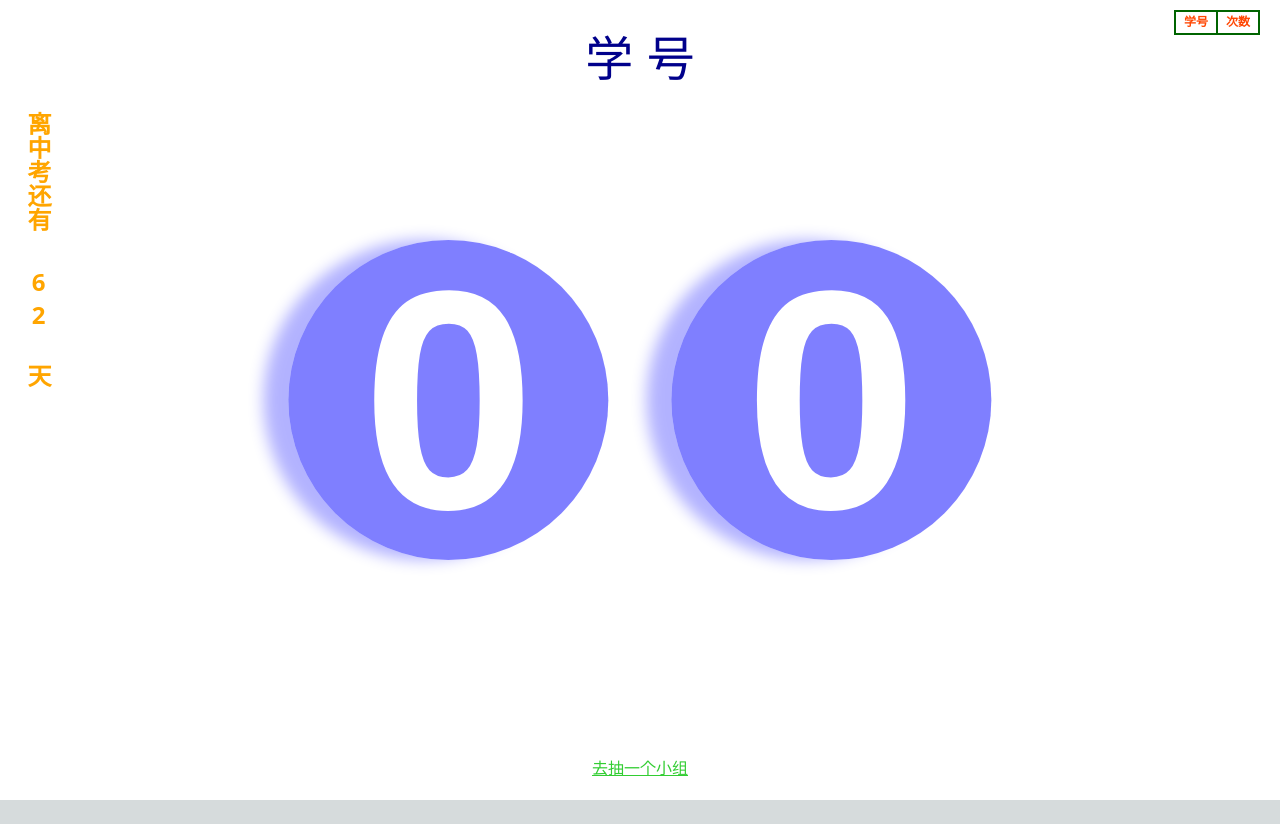
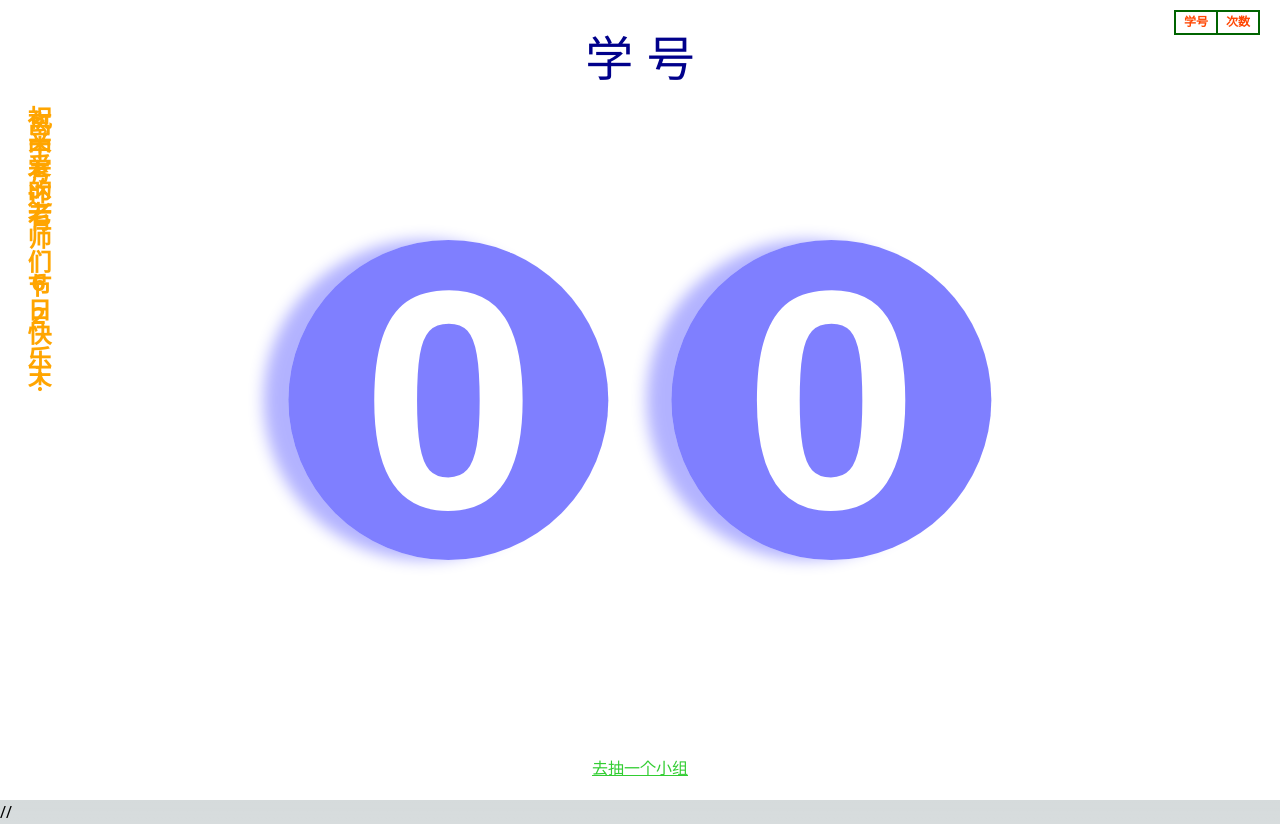
Before and after one commit to GaryFu/Lottery, a Next.js app: page / in a window 1280 px wide. Before the commit the page ends 800 px from the top, so only its background shows below. Built offline with nearby package versions, Linux system fonts and the light colour scheme.

Commit message:
Update index.js

```diff
--- a/src/pages/index.js
+++ b/src/pages/index.js
@@ -40,7 +40,8 @@ function Home() {
           去抽一个小组
         </span>
       </div>
-      <div className={styles.floatingText}>离中考还有 {daysUntilExam} 天</div>
+      //<div className={styles.floatingText}>离中考还有 {daysUntilExam} 天</div>
+      <div className={styles.floatingText}>祝亲爱的老师们节日快乐！</div>
         <table className={styles.resultsTable}>
             <thead>
             <tr>
```
